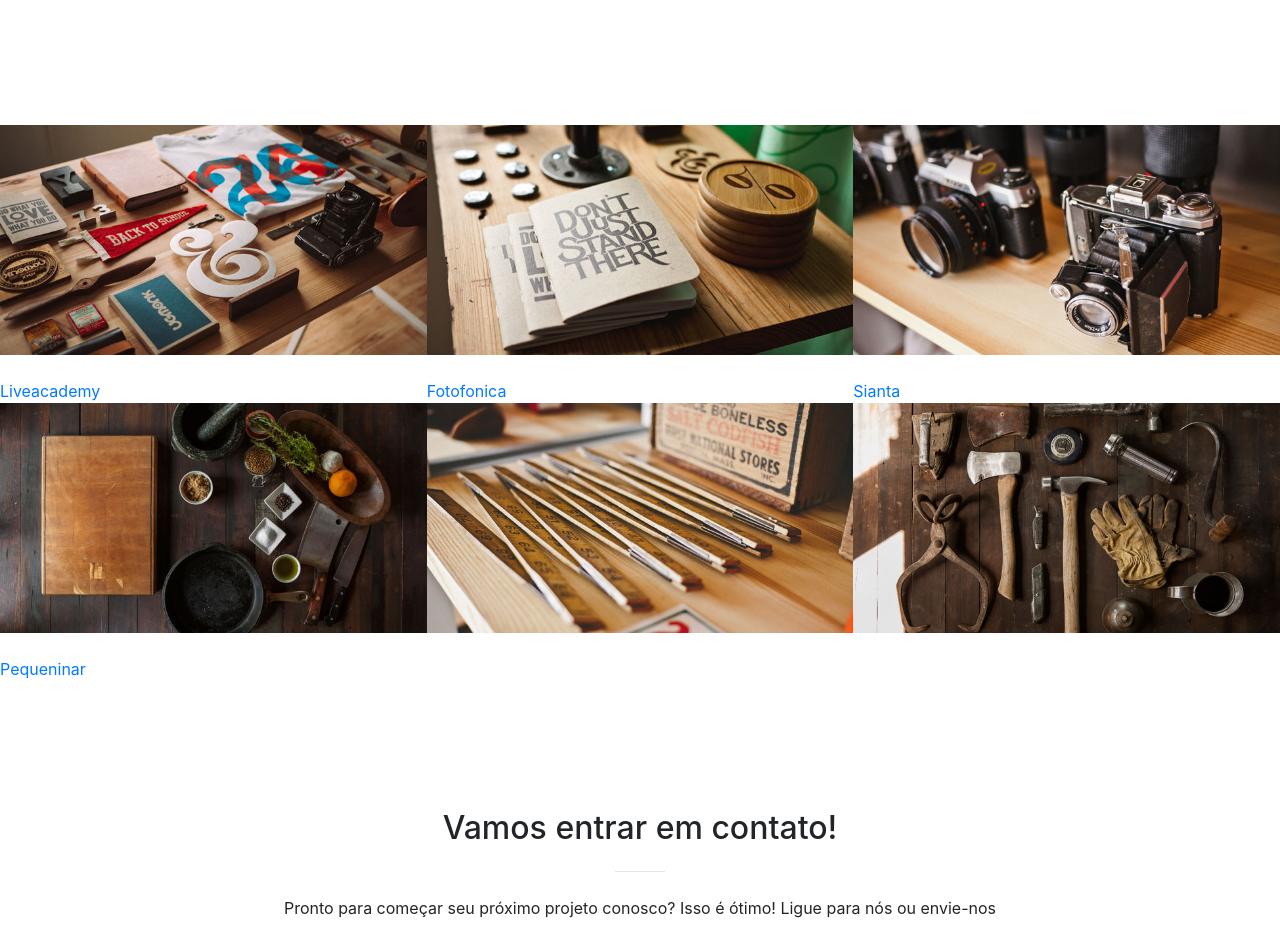
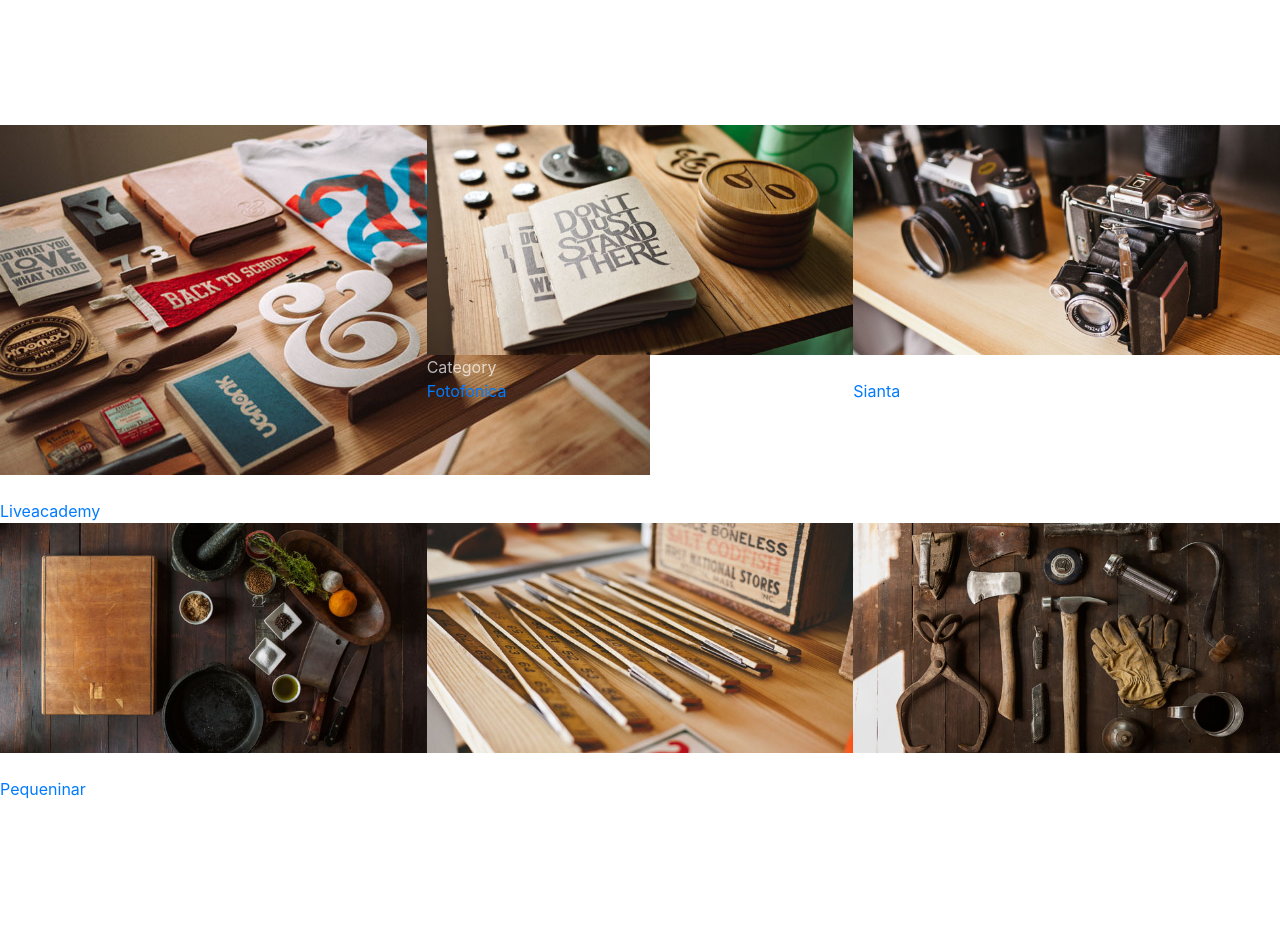
Before and after one commit to paulo-pires/paulo-pires.github.io, a website with bundled scripts: page index.html in a window 1280 px wide. Shown: the part 1721-2646 px from the top of the page. Built offline with nearby package versions, Linux system fonts and the light colour scheme.

Commit message:
Update index.html

```diff
--- a/index.html
+++ b/index.html
@@ -138,7 +138,7 @@
         <div class="row no-gutters popup-gallery">
           <div class="col-lg-4 col-sm-6">
             <a href="http://liveacademy.eastus.cloudapp.azure.com">
-              <img class="img-fluid" src="img/portfolio/thumbnails/1.jpg" alt="">
+              <img src="img/portfolio/thumbnails/1.jpg" alt="">
               <div class="portfolio-box-caption">
                 <div class="portfolio-box-caption-content">
                   <div class="project-category text-faded">
```
